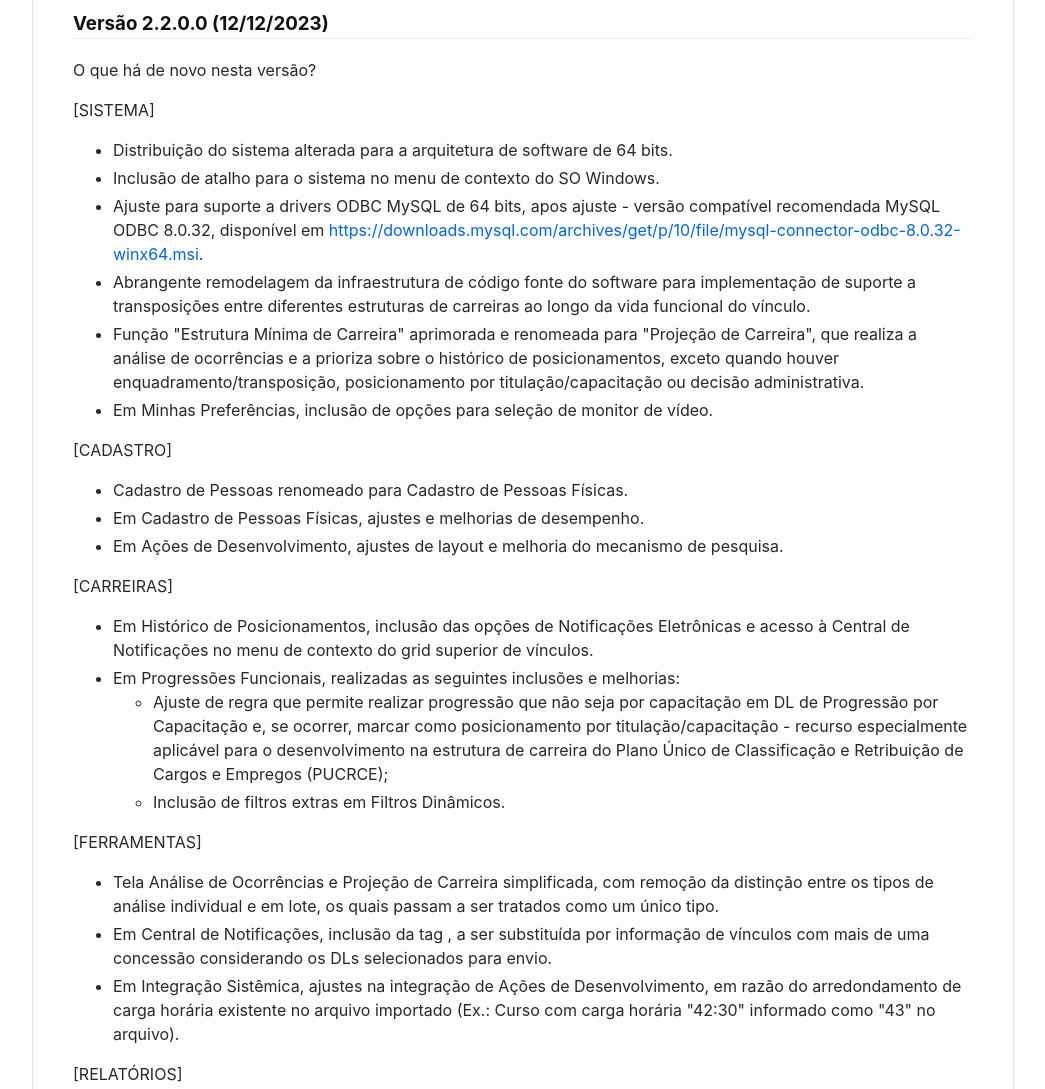
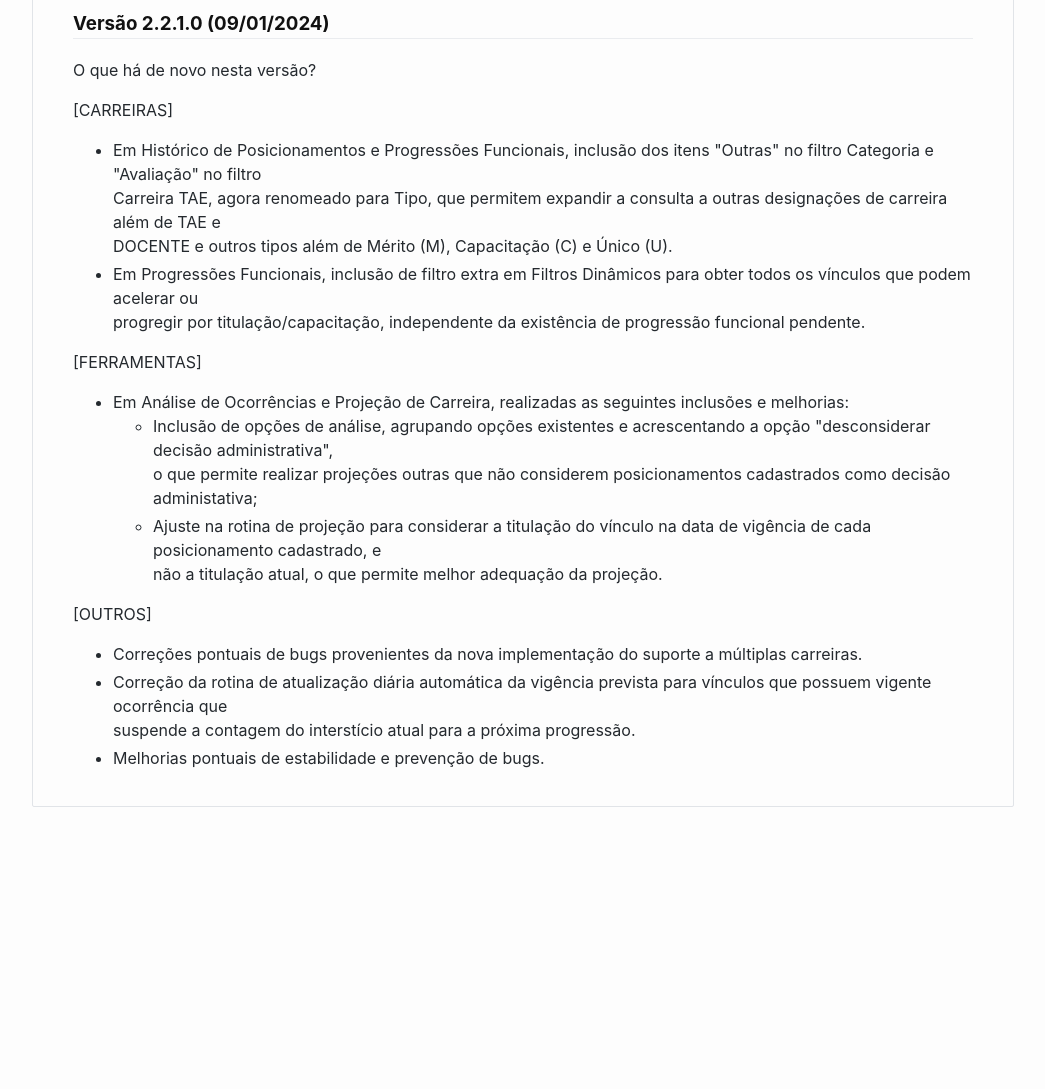
Before and after one commit to wscoutinho/Evolke, a plain HTML site: page index.html in a window 1280 px wide. Shown: the part 260-1349 px from the top of the page, without its empty margins (117-1162 px from the left). After the commit the page ends 1105 px from the top, so only its background shows below. Drawn offline with Linux system fonts and the light colour scheme.

Commit message:
Versao 2.2.1.0 09/01/2024

```diff
--- a/index.html
+++ b/index.html
@@ -332,45 +332,29 @@ code.hljs {
         <h3 id="o-evolke">O Evolke</h3>
 <p>O Evolke é um software desenvolvido para a <strong>gestão da carreiras</strong> de servidores Técnicos-Administrativos em Educação (TAE) e do Magistério Federal (Superior e EBTT), de que tratam as Leis nº 11.091/2005 e 12.772/2012, respectivamente. Seus recursos permitem planejar, executar e controlar concessões e progressões funcionais, lotações; gerar listagens e relatórios diversos; bem como integrar dados oriundos de arquivos e sistemas de terceiros.</p>
 <p><a href="https://github.com/wscoutinho/Evolke/releases">Histórico de Versões</a></p>
-<h3 id="versão-2200-12122023">Versão 2.2.0.0 (12/12/2023)</h3>
+<h3 id="versão-2210-09012024">Versão 2.2.1.0 (09/01/2024)</h3>
 <p>O que há de novo nesta versão?</p>
-<p>[SISTEMA]</p>
-<ul>
-<li>Distribuição do sistema alterada para a arquitetura de software de 64 bits.</li>
-<li>Inclusão de atalho para o sistema no menu de contexto do SO Windows.</li>
-<li>Ajuste para suporte a drivers ODBC MySQL de 64 bits, apos ajuste - versão compatível recomendada MySQL ODBC 8.0.32, disponível em <a href="https://downloads.mysql.com/archives/get/p/10/file/mysql-connector-odbc-8.0.32-winx64.msi">https://downloads.mysql.com/archives/get/p/10/file/mysql-connector-odbc-8.0.32-winx64.msi</a>.</li>
-<li>Abrangente remodelagem da infraestrutura de código fonte do software para implementação de suporte a transposições entre diferentes estruturas de carreiras ao longo da vida funcional do vínculo.</li>
-<li>Função "Estrutura Mínima de Carreira" aprimorada e renomeada para "Projeção de Carreira", que realiza a análise de ocorrências e a prioriza sobre o histórico de posicionamentos, exceto quando houver enquadramento/transposição, posicionamento por titulação/capacitação ou decisão administrativa.</li>
-<li>Em Minhas Preferências, inclusão de opções para seleção de monitor de vídeo.</li>
-</ul>
-<p>[CADASTRO]</p>
-<ul>
-<li>Cadastro de Pessoas renomeado para Cadastro de Pessoas Físicas.</li>
-<li>Em Cadastro de Pessoas Físicas, ajustes e melhorias de desempenho.</li>
-<li>Em Ações de Desenvolvimento, ajustes de layout e melhoria do mecanismo de pesquisa.</li>
-</ul>
 <p>[CARREIRAS]</p>
 <ul>
-<li>Em Histórico de Posicionamentos, inclusão das opções de Notificações Eletrônicas e acesso à Central de Notificações no menu de contexto do grid superior de vínculos.</li>
-<li>Em Progressões Funcionais, realizadas as seguintes inclusões e melhorias:<ul>
-<li>Ajuste de regra que permite realizar progressão que não seja por capacitação em DL de Progressão por Capacitação e, se ocorrer, marcar como posicionamento por titulação/capacitação - recurso especialmente aplicável para o desenvolvimento na estrutura de carreira do Plano Único de Classificação e Retribuição de Cargos e Empregos (PUCRCE);</li>
-<li>Inclusão de filtros extras em Filtros Dinâmicos.</li></ul></li>
+<li>Em Histórico de Posicionamentos e Progressões Funcionais, inclusão dos itens "Outras" no filtro Categoria e "Avaliação" no filtro<br />
+Carreira TAE, agora renomeado para Tipo, que permitem expandir a consulta a outras designações de carreira além de TAE e<br />
+DOCENTE e outros tipos além de Mérito (M), Capacitação (C) e Único (U).</li>
+<li>Em Progressões Funcionais, inclusão de filtro extra em Filtros Dinâmicos para obter todos os vínculos que podem acelerar ou<br />
+progregir por titulação/capacitação, independente da existência de progressão funcional pendente.</li>
 </ul>
 <p>[FERRAMENTAS]</p>
 <ul>
-<li>Tela Análise de Ocorrências e Projeção de Carreira simplificada, com remoção da distinção entre os tipos de análise individual e em lote, os quais passam a ser tratados como um único tipo.</li>
-<li>Em Central de Notificações, inclusão da tag <REGVINCMULTICONC-MSG>, a ser substituída por informação de vínculos com mais de uma concessão considerando os DLs selecionados para envio.</li>
-<li>Em Integração Sistêmica, ajustes na integração de Ações de Desenvolvimento, em razão do arredondamento de carga horária existente no arquivo importado (Ex.: Curso com carga horária "42:30" informado como "43" no arquivo).</li>
-</ul>
-<p>[RELATÓRIOS]</p>
-<ul>
-<li>Em Listagens, em Progressões e Concessões Efetivadas, inclusão do filtro "por vínculo/lotação" no menu de contexto, o qual realiza a pesquisa considerando as unidades de lotação selecionadas em vez dos DL associados à unidade logada pelo usuário.</li>
+<li>Em Análise de Ocorrências e Projeção de Carreira, realizadas as seguintes inclusões e melhorias:<ul>
+<li>Inclusão de opções de análise, agrupando opções existentes e acrescentando a opção "desconsiderar decisão administrativa",<br />
+o que permite realizar projeções outras que não considerem posicionamentos cadastrados como decisão administativa;</li>
+<li>Ajuste na rotina de projeção para considerar a titulação do vínculo na data de vigência de cada posicionamento cadastrado, e<br />
+não a titulação atual, o que permite melhor adequação da projeção.</li></ul></li>
 </ul>
 <p>[OUTROS]</p>
 <ul>
-<li>Em diversas telas do sistema, nos grids em que a função de clique sobre o título das colunas estiver habilitada, inclusão da múltipla seleção de colunas, ao clicar-se sobre seus títulos mantendo-se a tecla Ctrl pressionada, para ordenação dos registros.</li>
-<li>Ajustes e melhorias na tela Pesquisa de Pessoas Físicas.</li>
-<li>Ajustes e melhorias nas configurações de seleção de monitor de vídeo.</li>
+<li>Correções pontuais de bugs provenientes da nova implementação do suporte a múltiplas carreiras.</li>
+<li>Correção da rotina de atualização diária automática da vigência prevista para vínculos que possuem vigente ocorrência que<br />
+suspende a contagem do interstício atual para a próxima progressão.</li>
 <li>Melhorias pontuais de estabilidade e prevenção de bugs.</li>
 </ul>
             </main>
```
Also changed, not shown: 4 other files.
